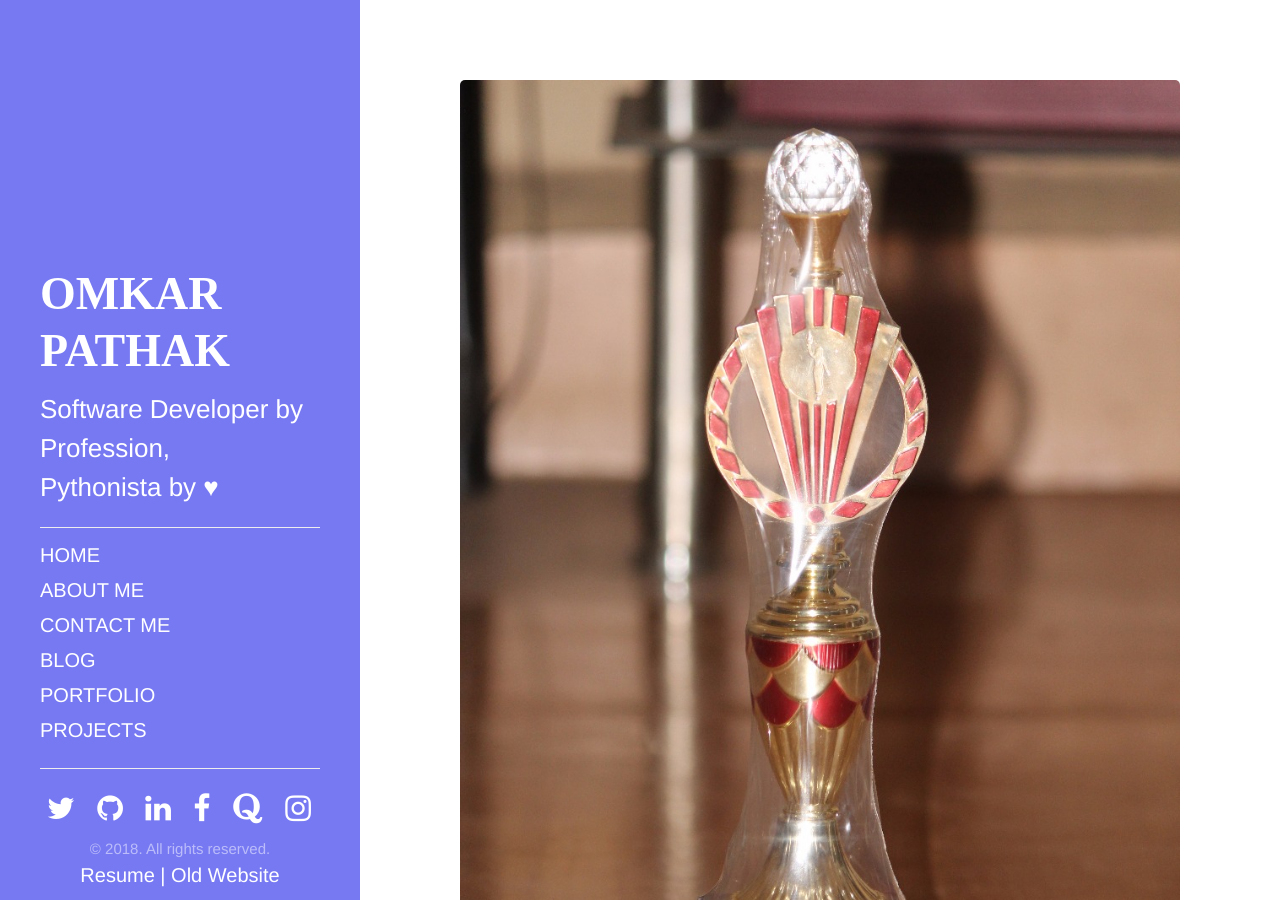
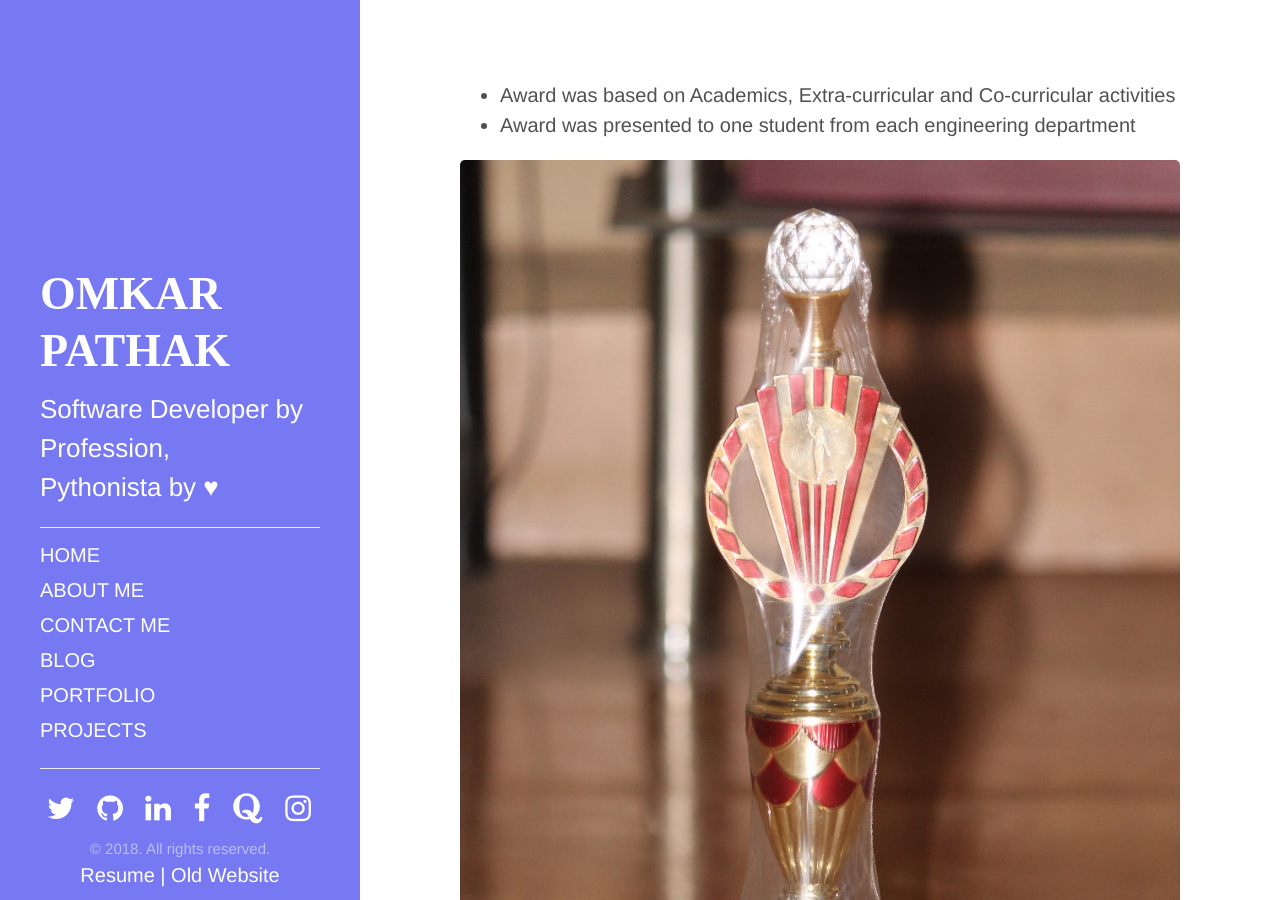
Before and after one commit to OmkarPathak/omkarpathak.github.io, a Jekyll site: the page built from downloads/best-outgoing-student-award.md, in a window 1280 px wide and 900 px high. Built offline with Jekyll 4.4.1, drawn with Linux system fonts in a browser that asks for light colours; some web fonts are replaced; our own code applies the rules of GitHub Pages for plain Markdown files.

Commit message:
Repositioned text

```diff
--- a/downloads/best-outgoing-student-award.md
+++ b/downloads/best-outgoing-student-award.md
@@ -5,13 +5,13 @@ description: A computer geek and a Python enthusiast who loves to code. Huge fan
 image: https://www.omkarpathak.in/public/img/best_outgoing_student_of_the_year.jpg
 ---
 
+- Award was based on Academics, Extra-curricular and Co-curricular activities
+- Award was presented to one student from each engineering department
+
 <div class="scroll-effect">
     <img src="{{ "public/img/best_outgoing_student_of_the_year.jpg" | relative_url }}">
 </div>
 
-- Award was based on Academics, Extra-curricular and Co-curricular activities
-- Award was presented to one student from each engineering department
-
 <div class="scroll-effect">
     <img src="{{ "public/img/best_outgoing_student_award.jpg" | relative_url }}">
 </div>
```
